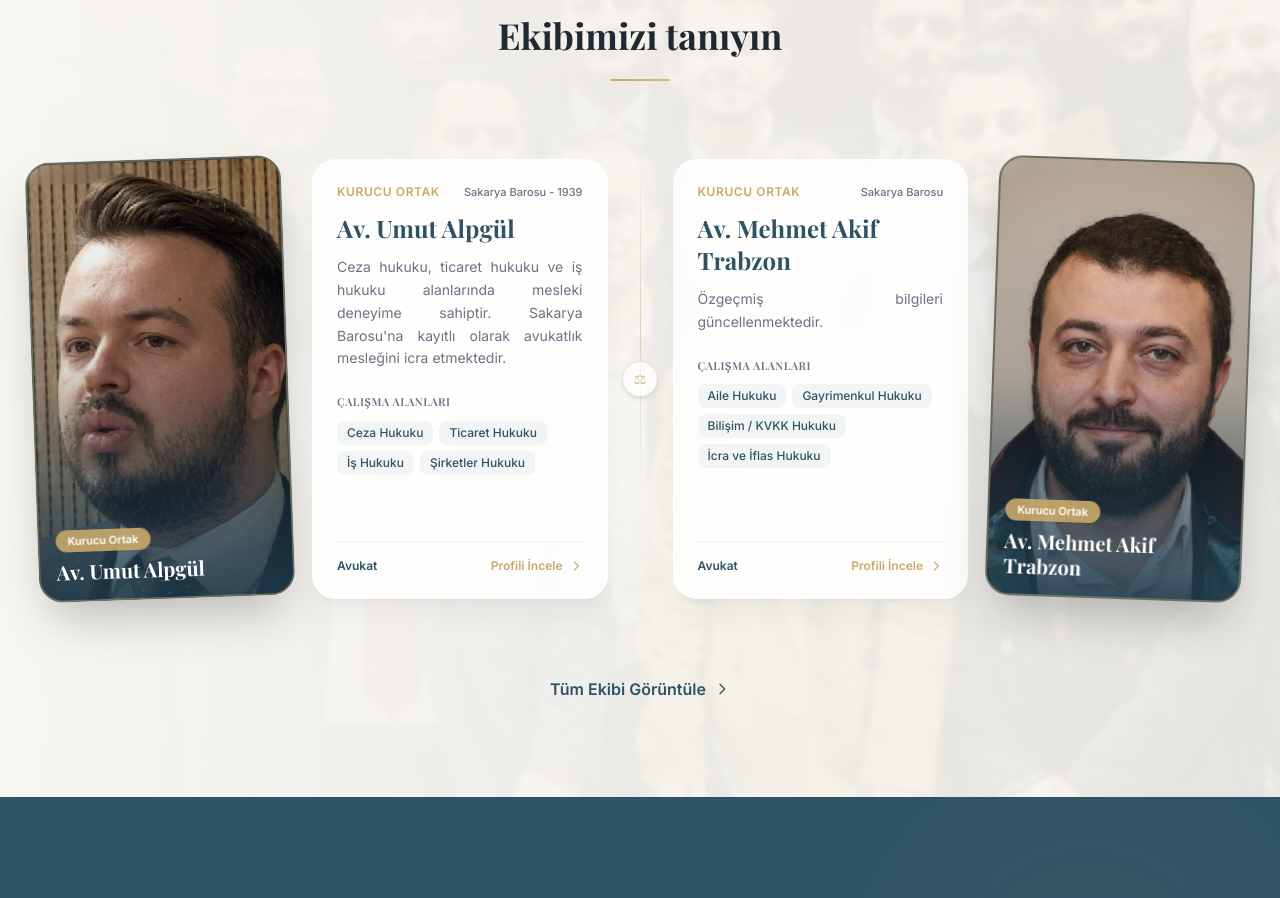
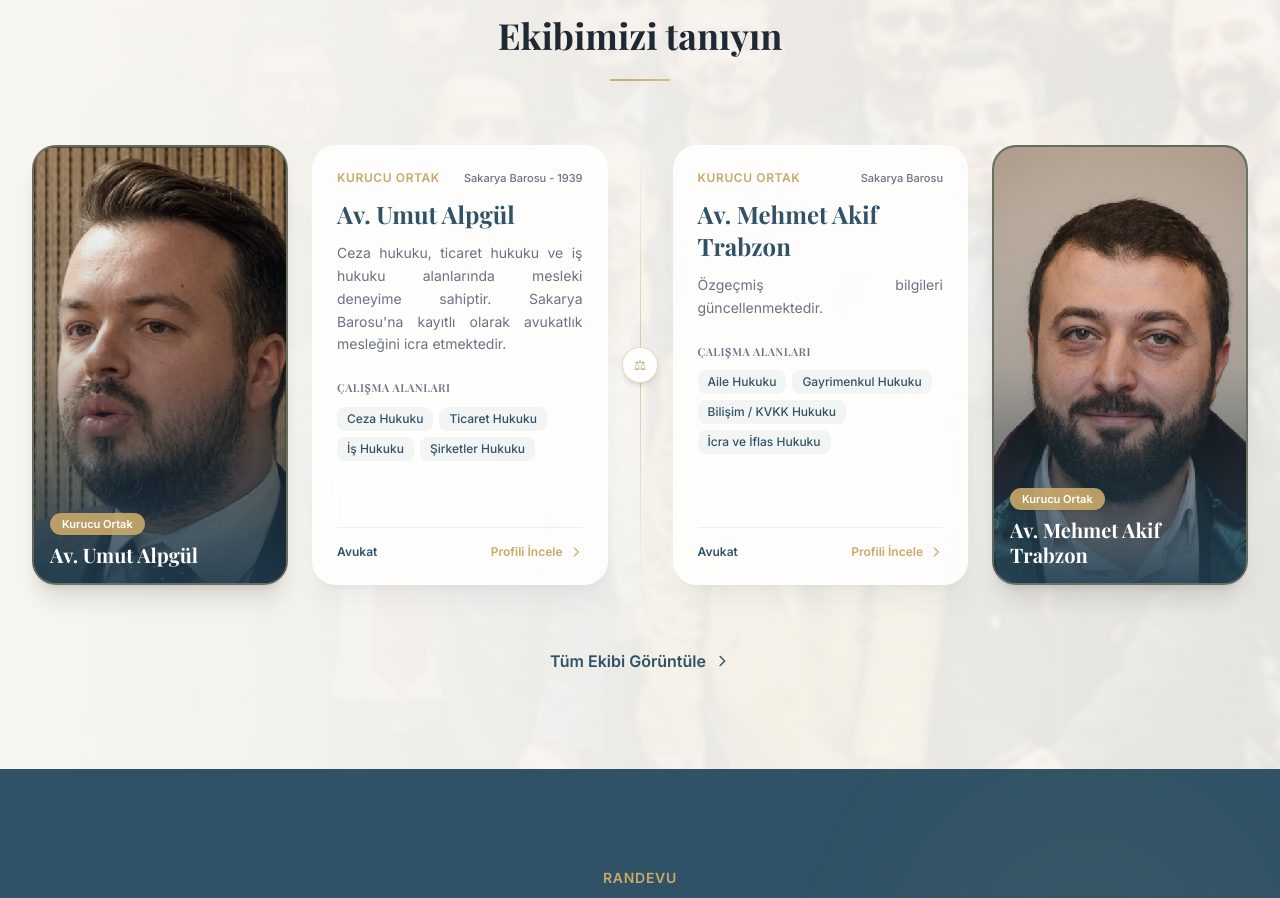
Before and after one commit to Erkan54/mat-hukuk, a React (Vite) app: page / in a window 1280 px wide. Shown: the part 2845-3743 px from the top of the page. Built offline with nearby package versions, Linux system fonts and the light colour scheme; a web font is replaced by a local one.

Commit message:
style: Ekibimiz masaüstü bölümü tam düz (rotate: 0), ekran genişliğine yayılmış, yumuşak bir defalık açılış animasyonlu ve hover yakınlaşmalı (scale: 1.03) yapıya dönüştürüldü

```diff
--- a/src/components/home/TeamPreview.jsx
+++ b/src/components/home/TeamPreview.jsx
@@ -1,40 +1,10 @@
-import { useRef } from 'react';
-import { motion, useScroll, useTransform } from 'framer-motion';
+import { motion } from 'framer-motion';
 import { Link } from 'react-router-dom';
 import { team } from '../../data/team';
 
 export default function TeamPreview() {
-  const sectionRef = useRef(null);
-
-  const { scrollYProgress } = useScroll({
-    target: sectionRef,
-    offset: ['start end', 'end start']
-  });
-
-  // Stage 1: Photos shoot fast to far left and far right! (progress 0.1 -> 0.35)
-  const photoLeftX = useTransform(scrollYProgress, [0.08, 0.32], [280, 0]);
-  const photoLeftRotate = useTransform(scrollYProgress, [0.08, 0.32], [15, -2]);
-  const photoLeftScale = useTransform(scrollYProgress, [0.08, 0.32], [0.8, 1]);
-
-  const photoRightX = useTransform(scrollYProgress, [0.08, 0.32], [-280, 0]);
-  const photoRightRotate = useTransform(scrollYProgress, [0.08, 0.32], [-15, 2]);
-  const photoRightScale = useTransform(scrollYProgress, [0.08, 0.32], [0.8, 1]);
-
-  // Stage 2: Translucent Info Cards deal out from center stack next to photos! (progress 0.22 -> 0.52)
-  const cardLeftX = useTransform(scrollYProgress, [0.22, 0.52], [180, 0]);
-  const cardLeftOpacity = useTransform(scrollYProgress, [0.22, 0.45], [0, 1]);
-  const cardLeftRotate = useTransform(scrollYProgress, [0.22, 0.52], [-8, 0]);
-
-  const cardRightX = useTransform(scrollYProgress, [0.22, 0.52], [-180, 0]);
-  const cardRightOpacity = useTransform(scrollYProgress, [0.22, 0.45], [0, 1]);
-  const cardRightRotate = useTransform(scrollYProgress, [0.22, 0.52], [8, 0]);
-
-  // Center Line & Emblem appear as cards settle (progress 0.35 -> 0.58)
-  const lineScaleY = useTransform(scrollYProgress, [0.35, 0.58], [0, 1]);
-  const lineOpacity = useTransform(scrollYProgress, [0.35, 0.58], [0, 1]);
-
   return (
-    <section ref={sectionRef} className="relative section-padding bg-cream overflow-hidden">
+    <section className="relative section-padding bg-cream overflow-hidden">
       {/* Background Image with Blur and Overlay */}
       <div className="absolute inset-0 z-0 overflow-hidden">
         <img
@@ -73,19 +43,17 @@ export default function TeamPreview() {
           />
         </div>
 
-        {/* Desktop Layout - Multi-Stage Scroll Scattering Animation */}
-        <div className="hidden lg:flex items-center justify-between gap-6 max-w-7xl mx-auto min-h-[500px] py-4">
+        {/* Desktop Layout - Straight Cards Spread Wide Across Screen */}
+        <div className="hidden lg:flex items-center justify-between gap-6 max-w-[1360px] mx-auto min-h-[460px] py-4">
 
           {/* 1. Umut Alpgül Photo Frame (Far-Left Edge) */}
           <motion.div
-            style={{
-              x: photoLeftX,
-              rotate: photoLeftRotate,
-              scale: photoLeftScale,
-            }}
-            whileHover={{ y: -8, rotate: 0, scale: 1.02 }}
-            transition={{ duration: 0.3 }}
-            className="w-64 h-[440px] rounded-3xl overflow-hidden shadow-2xl border-2 border-gold/40 relative group shrink-0 bg-gradient-to-br from-navy to-navy-dark"
+            initial={{ opacity: 0, x: 160 }}
+            whileInView={{ opacity: 1, x: 0 }}
+            viewport={{ once: true }}
+            transition={{ duration: 0.7, ease: [0.22, 1, 0.36, 1] }}
+            whileHover={{ scale: 1.03 }}
+            className="w-64 h-[440px] rounded-3xl overflow-hidden shadow-xl border-2 border-gold/40 relative group shrink-0 bg-gradient-to-br from-navy to-navy-dark cursor-pointer"
           >
             <img
               src={team[0].image}
@@ -105,14 +73,12 @@ export default function TeamPreview() {
 
           {/* 2. Umut Alpgül Translucent Info Card (Left Inner) */}
           <motion.div
-            style={{
-              x: cardLeftX,
-              opacity: cardLeftOpacity,
-              rotate: cardLeftRotate,
-            }}
-            whileHover={{ y: -6, scale: 1.01 }}
-            transition={{ duration: 0.3 }}
-            className="flex-1 max-w-[340px] h-[440px] glass-effect bg-white/85 backdrop-blur-xl border border-border/50 rounded-3xl p-6 shadow-xl shadow-navy/5 flex flex-col justify-between group overflow-hidden"
+            initial={{ opacity: 0, x: 80 }}
+            whileInView={{ opacity: 1, x: 0 }}
+            viewport={{ once: true }}
+            transition={{ duration: 0.7, delay: 0.15, ease: [0.22, 1, 0.36, 1] }}
+            whileHover={{ scale: 1.03 }}
+            className="flex-1 max-w-[360px] h-[440px] glass-effect bg-white/90 backdrop-blur-xl border border-border/50 rounded-3xl p-6 shadow-xl shadow-navy/5 flex flex-col justify-between group overflow-hidden cursor-pointer"
           >
             <div>
               <div className="flex items-center justify-between mb-3">
@@ -162,16 +128,17 @@ export default function TeamPreview() {
           {/* 3. Center Divider Line with Scale Emblem */}
           <div className="relative flex flex-col items-center justify-center h-[440px] px-2 shrink-0">
             <motion.div
-              style={{
-                scaleY: lineScaleY,
-                opacity: lineOpacity,
-              }}
+              initial={{ opacity: 0, scaleY: 0 }}
+              whileInView={{ opacity: 1, scaleY: 1 }}
+              viewport={{ once: true }}
+              transition={{ duration: 0.6, delay: 0.3 }}
               className="w-[1px] h-full bg-gradient-to-b from-transparent via-gold/60 to-transparent origin-top"
             />
             <motion.div
-              style={{
-                opacity: lineOpacity,
-              }}
+              initial={{ opacity: 0, scale: 0 }}
+              whileInView={{ opacity: 1, scale: 1 }}
+              viewport={{ once: true }}
+              transition={{ duration: 0.4, delay: 0.5 }}
               className="absolute top-1/2 -translate-y-1/2 w-9 h-9 rounded-full bg-white shadow-md border border-gold/40 flex items-center justify-center text-gold text-sm z-10"
             >
               ⚖
@@ -180,14 +147,12 @@ export default function TeamPreview() {
 
           {/* 4. Mehmet Akif Trabzon Translucent Info Card (Right Inner) */}
           <motion.div
-            style={{
-              x: cardRightX,
-              opacity: cardRightOpacity,
-              rotate: cardRightRotate,
-            }}
-            whileHover={{ y: -6, scale: 1.01 }}
-            transition={{ duration: 0.3 }}
-            className="flex-1 max-w-[340px] h-[440px] glass-effect bg-white/85 backdrop-blur-xl border border-border/50 rounded-3xl p-6 shadow-xl shadow-navy/5 flex flex-col justify-between group overflow-hidden"
+            initial={{ opacity: 0, x: -80 }}
+            whileInView={{ opacity: 1, x: 0 }}
+            viewport={{ once: true }}
+            transition={{ duration: 0.7, delay: 0.15, ease: [0.22, 1, 0.36, 1] }}
+            whileHover={{ scale: 1.03 }}
+            className="flex-1 max-w-[360px] h-[440px] glass-effect bg-white/90 backdrop-blur-xl border border-border/50 rounded-3xl p-6 shadow-xl shadow-navy/5 flex flex-col justify-between group overflow-hidden cursor-pointer"
           >
             <div>
               <div className="flex items-center justify-between mb-3">
@@ -236,14 +201,12 @@ export default function TeamPreview() {
 
           {/* 5. Mehmet Akif Trabzon Photo Frame (Far-Right Edge) */}
           <motion.div
-            style={{
-              x: photoRightX,
-              rotate: photoRightRotate,
-              scale: photoRightScale,
-            }}
-            whileHover={{ y: -8, rotate: 0, scale: 1.02 }}
-            transition={{ duration: 0.3 }}
-            className="w-64 h-[440px] rounded-3xl overflow-hidden shadow-2xl border-2 border-gold/40 relative group shrink-0 bg-gradient-to-br from-navy to-navy-dark"
+            initial={{ opacity: 0, x: -160 }}
+            whileInView={{ opacity: 1, x: 0 }}
+            viewport={{ once: true }}
+            transition={{ duration: 0.7, ease: [0.22, 1, 0.36, 1] }}
+            whileHover={{ scale: 1.03 }}
+            className="w-64 h-[440px] rounded-3xl overflow-hidden shadow-xl border-2 border-gold/40 relative group shrink-0 bg-gradient-to-br from-navy to-navy-dark cursor-pointer"
           >
             <img
               src={team[1].image}
```
Also changed, not shown: 1 other file (tests, documents, lock files or other folders).
